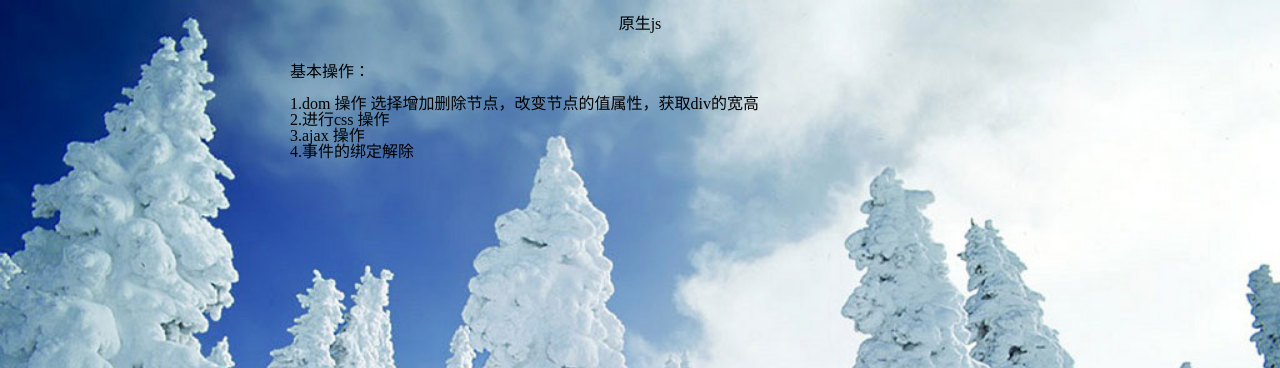
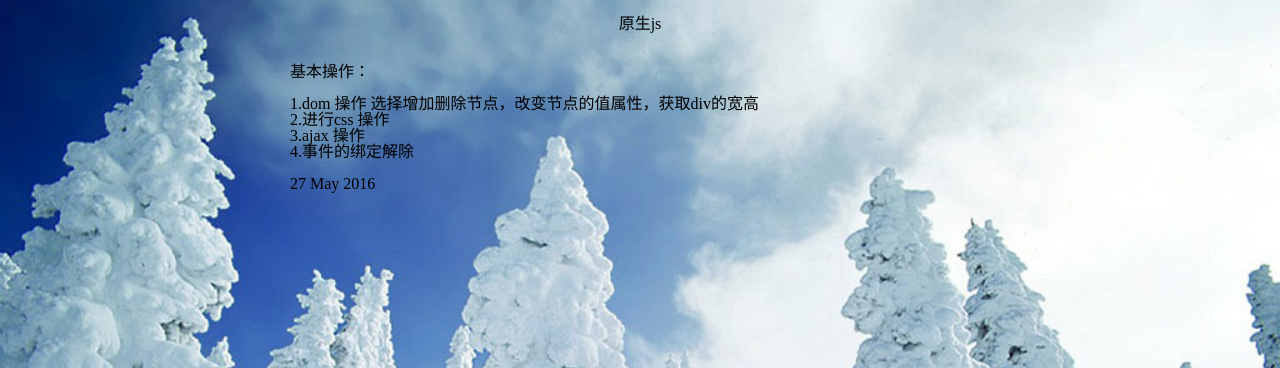
Before and after one commit to janeYoung/blog, a Jekyll site: the page built from _posts/2016-05-27-js-pra.html, in a window 1280 px wide. Shown: the top 368 px of the page. Built offline with Jekyll 4.4.1, drawn with Linux system fonts in a browser that asks for light colours.

Commit message:
'js操作'

```diff
--- a/_posts/2016-05-27-js-pra.html
+++ b/_posts/2016-05-27-js-pra.html
@@ -12,4 +12,5 @@ title: 原生js
                             3.ajax 操作<br>
                             4.事件的绑定解除<br>
                         </div>
+                        　<p>{{ page.date | date_to_string }}</p><br>
                     </div>
```
Lines whose indentation alone changed are shown as unchanged.
